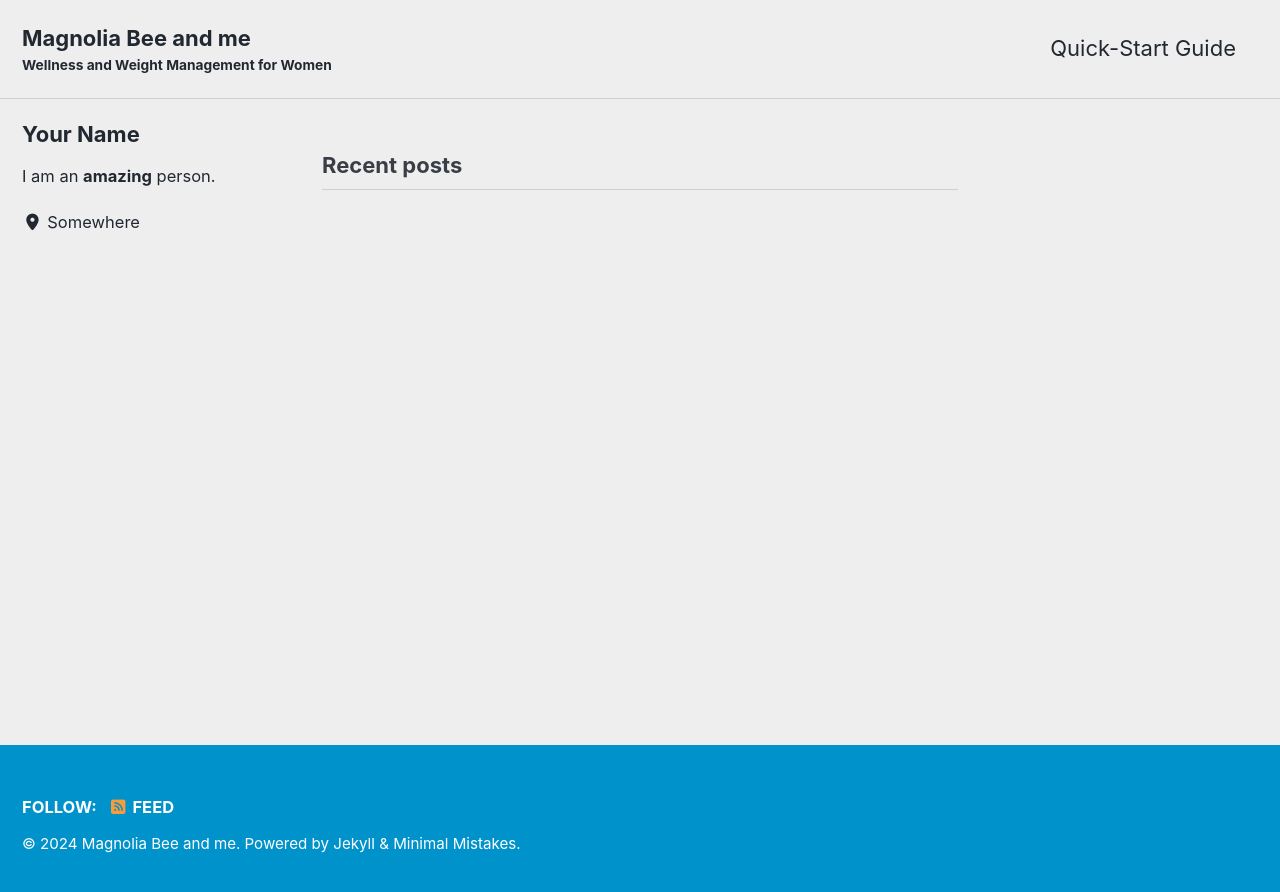
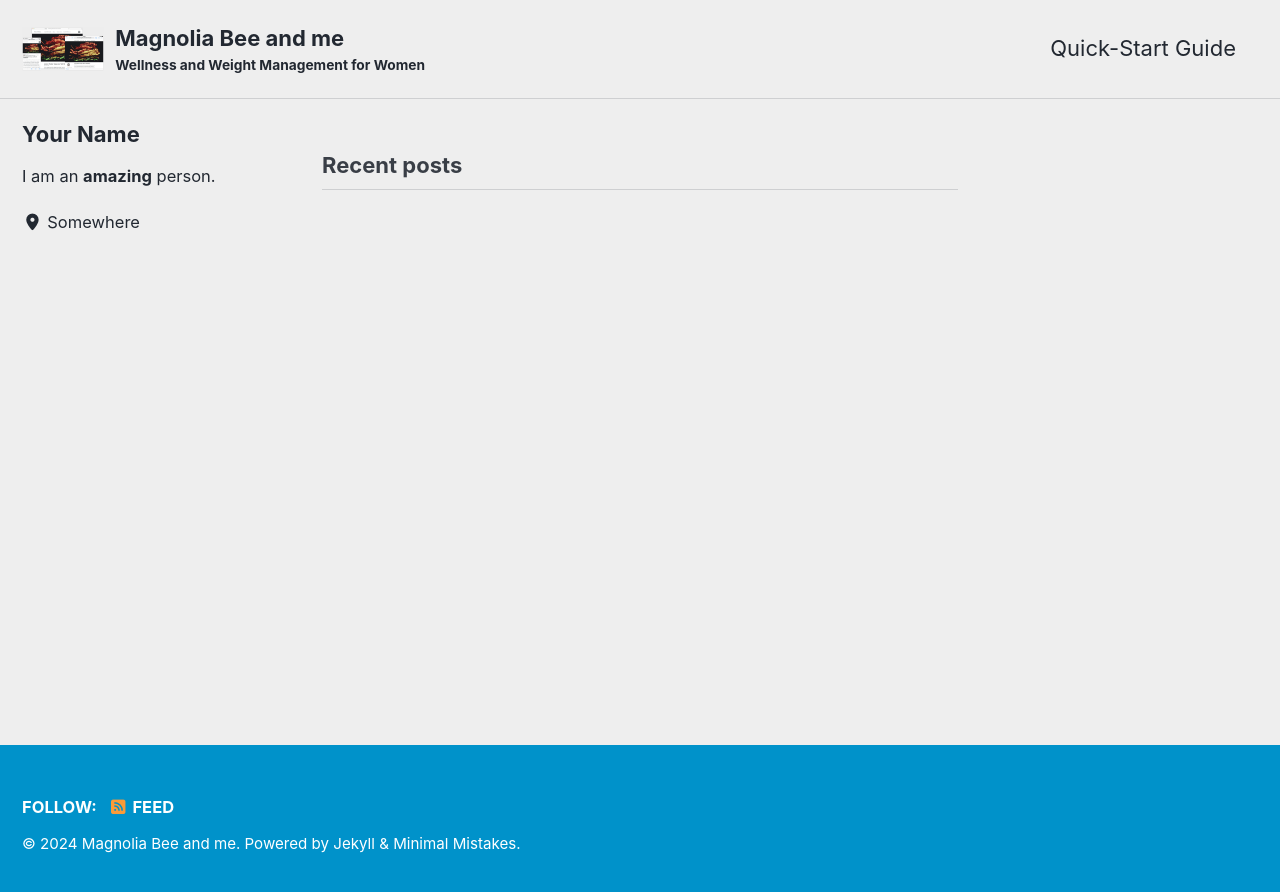
Before and after one commit to Magnoliabeeandme/Magnoliabeeandme, a Jekyll site: the page built from index.html, in a window 1280 px wide. Shown: the top 892 px of the page. Built offline with Jekyll 4.4.1, drawn with Linux system fonts in a browser that asks for light colours; cached includes are drawn as plain includes; the list of posts is cut into pages by our own code.

Commit message:
Update _config.yml

```diff
--- a/_config.yml
+++ b/_config.yml
@@ -30,7 +30,7 @@ url                      : # the base hostname & protocol for your site e.g. "ht
 baseurl                  : # the subpath of your site, e.g. "/blog"
 repository               : # GitHub username/repo-name e.g. "mmistakes/minimal-mistakes"
 teaser                   : "/assets/images/screenshot.png"
-logo                     : # path of logo image to display in the masthead, e.g. "/assets/images/88x88.png"
+logo                     : "/assets/images/screenshot.png"
 masthead_title           : # overrides the website title displayed in the masthead, use " " for no title
 breadcrumbs              : # true, false (default)
 words_per_minute         : 200
```
